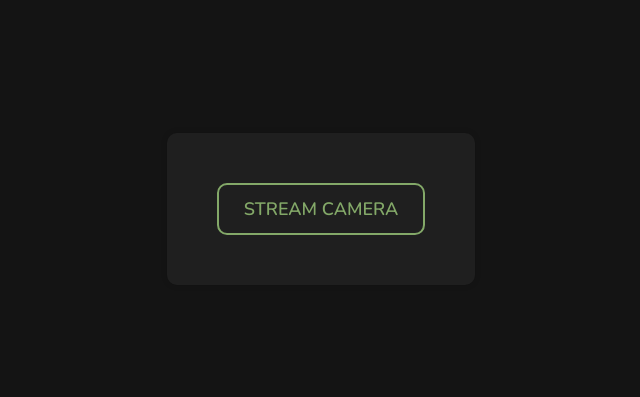
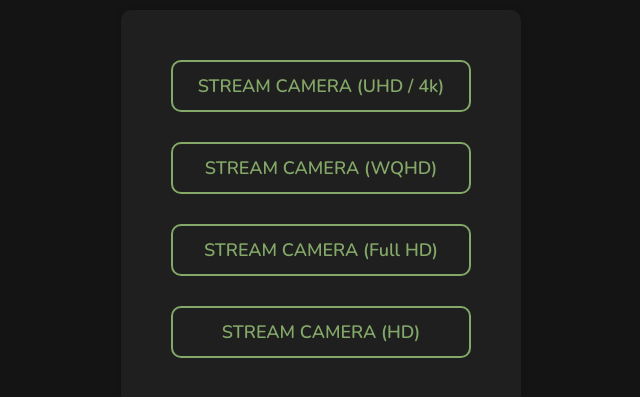
Before and after one commit to TwentyFiveSoftware/camera-link, a React (Create React App) app: page /1 in a window 1280 px wide. Shown: the part 191-588 px from the top of the page, without its empty margins (319-959 px from the left). Built offline with nearby package versions, Linux system fonts and the light colour scheme; no server answers.

Commit message:
add different resolutions

```diff
--- a/src/pages/PageAcceptConnection.tsx
+++ b/src/pages/PageAcceptConnection.tsx
@@ -4,13 +4,32 @@ import { rtcConnection } from '../App';
 import styles from '../styles/PageAcceptConnection.module.scss';
 import Button from '../components/Button';
 
+type Resolution = {
+    width: { ideal: number };
+    height: { ideal: number };
+};
+
+const RESOLUTION = {
+    UHD: { width: { ideal: 3840 }, height: { ideal: 2160 } },
+    WQHD: { width: { ideal: 2560 }, height: { ideal: 1440 } },
+    FHD: { width: { ideal: 1920 }, height: { ideal: 1080 } },
+    HD: { width: { ideal: 1280 }, height: { ideal: 720 } },
+};
+
 const PageAcceptConnection = () => {
     const videoRef = useRef<HTMLVideoElement>(null);
     const { connectionId } = useParams<{ connectionId: string }>();
     const [currentCameraDeviceIndex, setCurrentCameraDeviceIndex] = useState<number>(0);
     const [currentStream, setCurrentStream] = useState<MediaStream>(new MediaStream());
+    const [currentResolution, setCurrentResolution] = useState<Resolution>(RESOLUTION.HD);
 
-    const streamCamera = async (deviceIndex: number = currentCameraDeviceIndex) => {
+    const streamCamera = async (
+        resolution: Resolution = currentResolution,
+        deviceIndex: number = currentCameraDeviceIndex,
+    ) => {
+        if (currentResolution !== resolution) setCurrentResolution(resolution);
+        console.log('Resolution:', resolution);
+
         const deviceId = (await navigator.mediaDevices.enumerateDevices())
             .filter(device => device.kind === 'videoinput')
             .reverse()[deviceIndex].deviceId;
@@ -18,7 +37,7 @@ const PageAcceptConnection = () => {
         currentStream.getTracks().forEach(track => track.stop());
 
         const stream = await navigator.mediaDevices
-            .getUserMedia({ video: { deviceId } })
+            .getUserMedia({ video: { deviceId, ...resolution } })
             .catch((e: Error) => alert(`Error accessing camera!\n(${e.name}: ${e.message})`));
 
         if (!stream) return;
@@ -44,7 +63,7 @@ const PageAcceptConnection = () => {
 
         const newIndex = (currentCameraDeviceIndex + 1) % devices.length;
         setCurrentCameraDeviceIndex(newIndex);
-        await streamCamera(newIndex);
+        await streamCamera(currentResolution, newIndex);
     };
 
     useEffect(() => {
@@ -55,7 +74,10 @@ const PageAcceptConnection = () => {
         <main className={styles.page}>
             {currentStream.getTracks().length === 0 ? (
                 <section className={styles.container}>
-                    <Button onClick={() => streamCamera()}>STREAM CAMERA</Button>
+                    <Button onClick={() => streamCamera(RESOLUTION.UHD)}>STREAM CAMERA (UHD / 4k)</Button>
+                    <Button onClick={() => streamCamera(RESOLUTION.WQHD)}>STREAM CAMERA (WQHD)</Button>
+                    <Button onClick={() => streamCamera(RESOLUTION.FHD)}>STREAM CAMERA (Full HD)</Button>
+                    <Button onClick={() => streamCamera(RESOLUTION.HD)}>STREAM CAMERA (HD)</Button>
                 </section>
             ) : (
                 <>
--- a/src/styles/PageAcceptConnection.module.scss
+++ b/src/styles/PageAcceptConnection.module.scss
@@ -14,6 +14,10 @@
     display: grid;
     justify-items: center;
     row-gap: 3rem;
+
+    button {
+        width: 100%;
+    }
 }
 
 .video {
```
